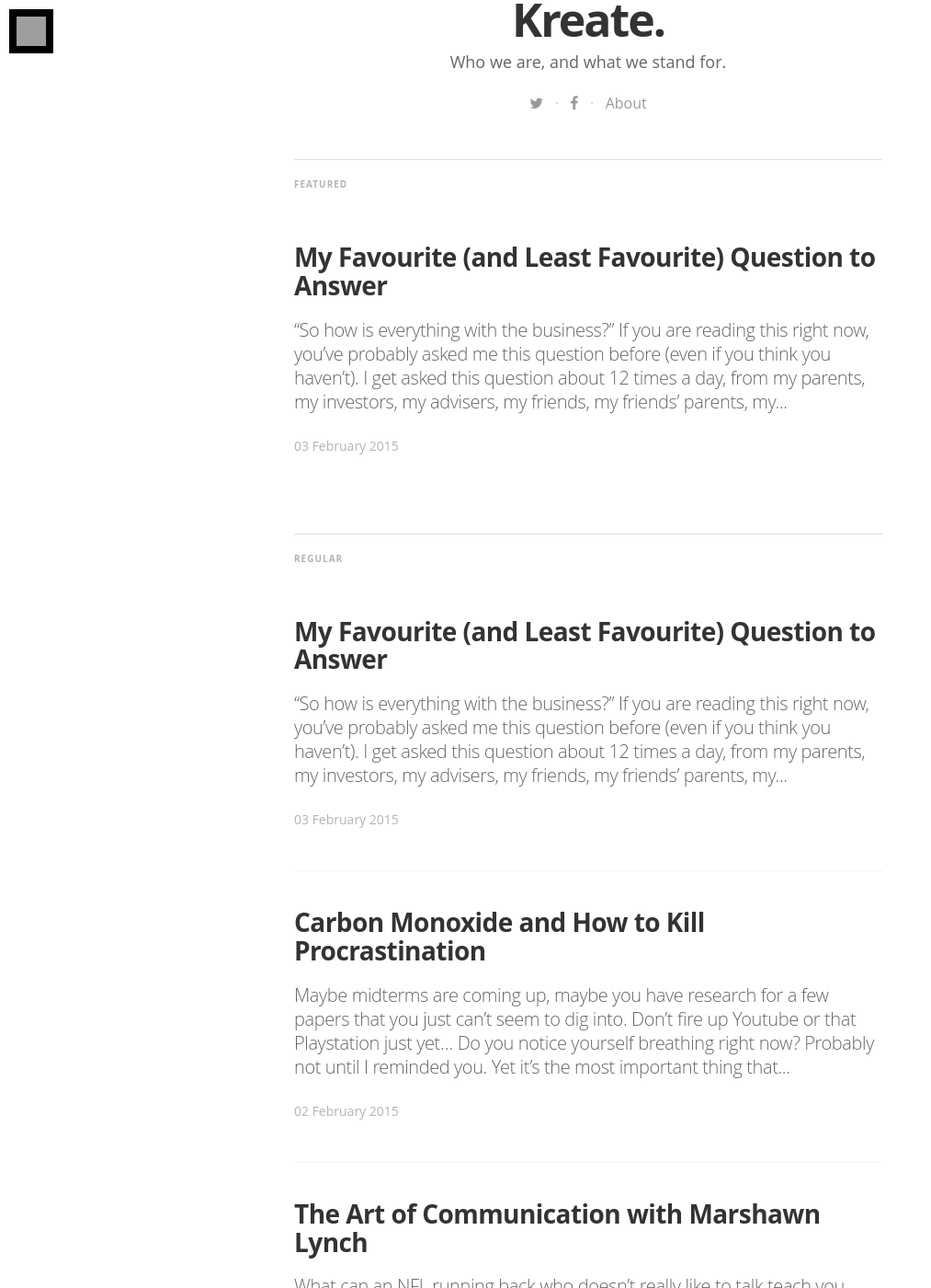
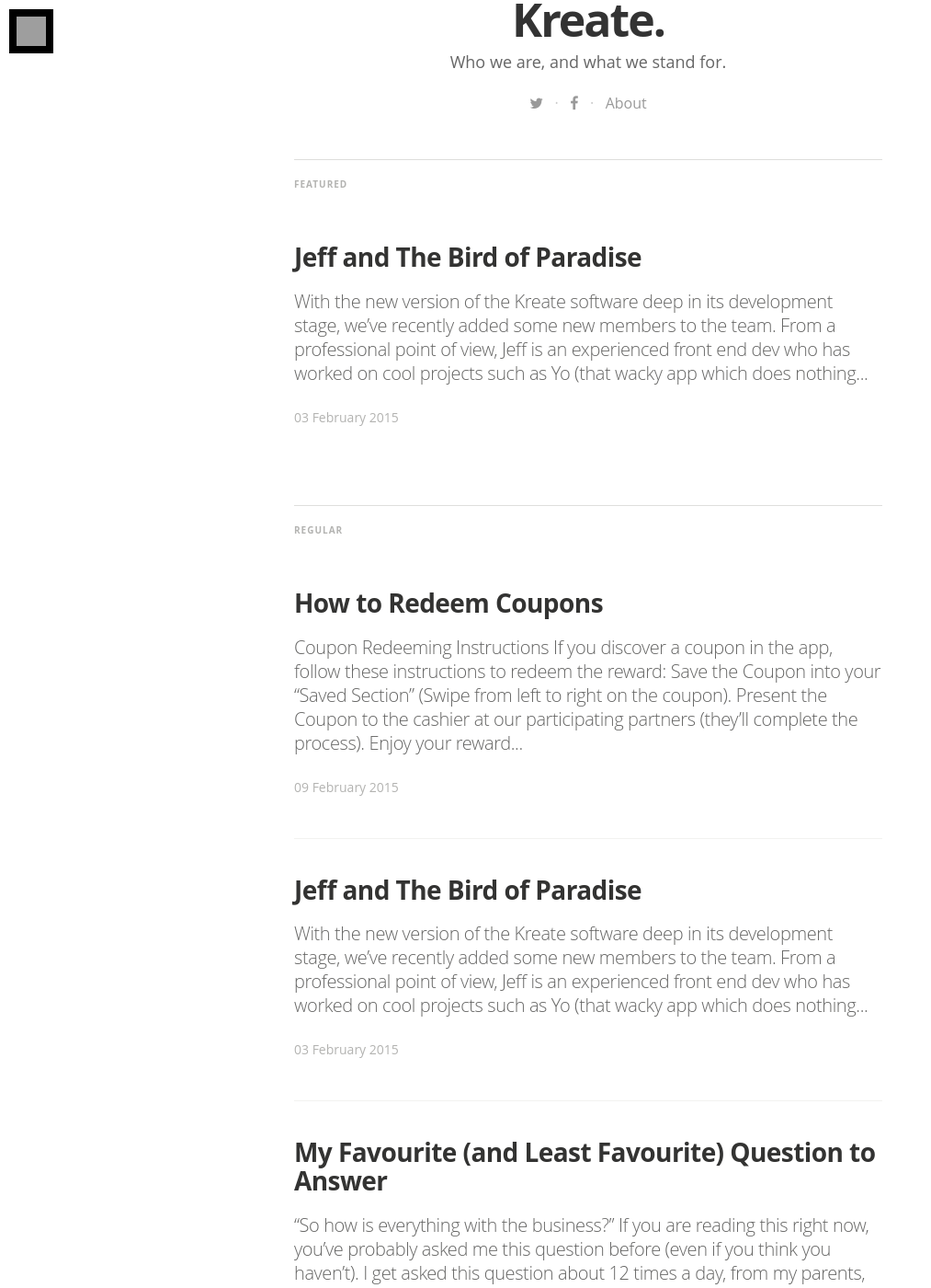
Before and after one commit to Kreate-Solutions/Kreate-Solutions.github.io, a Jekyll site: the page built from index.html, in a window 1280 px wide and 1400 px high, scrolled down 538 px. Shown: the whole window at 92% size, without its empty margins (0-1013 px from the left). Built offline with Jekyll 4.4.1, drawn with Linux system fonts in a browser that asks for light colours; nearby versions of some CDN libraries; some web fonts are replaced; Markdown is read by kramdown in place of the engine named in the settings; the list of posts is cut into pages by our own code; some of the changed text lies outside the part shown; grey boxes are pictures that could not be loaded.

Commit message:
Added blog post and "how to redeem coupons" thing

```diff
--- /dev/null
+++ b/_posts/2015-02-09-how-to-redeem-coupons.md
@@ -0,0 +1,22 @@
+---
+layout: post
+title:  "How to Redeem Coupons"
+date:   2015-02-09 10:20:46
+author: "Tom Zheng"
+tags:
+image:
+---
+
+# Coupon Redeeming Instructions
+
+If you discover a coupon in the app, follow these instructions to redeem the reward:
+
+1. Save the Coupon into your “Saved Section” (Swipe from left to right on the coupon).
+
+![Swipe to the right to save.](/assets/article_images/2015-02-09-how-to-redeem-coupons/coupons.jpg)
+
+2. Present the Coupon to the cashier at our participating partners (they'll complete the process).
+
+3. Enjoy your reward for staying informed!
+
+Still not clear enough? Send an email to [tom@kreate.ca](mailto:tom@kreate.ca) and he'll help you out.
--- /dev/null
+++ b/_posts/2015-02-09-jeff-and-the-bird-of-paradise.md
@@ -0,0 +1,72 @@
+---
+layout: post
+title:  "Jeff and The Bird of Paradise"
+date:   2015-02-03 10:24:46
+author: "Jack Han"
+tags: featured
+image: '/assets/article_images/2015-02-09-jeff-and-the-bird-of-paradise/bird-of-paradise.jpg'
+---
+
+## With the new version of the Kreate software deep in its development stage, we’ve recently added some new members to the team.
+
+---
+
+From a professional point of view, Jeff is an experienced front end dev who has worked on cool projects such as Yo (that wacky app which does nothing but sent “Yo” to people on your friends list) in San Francisco, Oakland, Toronto and Montreal.
+Beyond his technical abilities, Jeff is also a kind, mellow and open soul; a strict vegetarian with whom you can discuss almost any topic under the sun.
+
+On a cold Tuesday afternoon, Jeff shared with me the questionable things he has witnessed as man of mixed races in the Bay Area and also revealed that discrimination isn’t just an American phenomenon. He was once on holiday in Jamaica with his mother’s family, who is from the island. Out for a walk on a warm summer day, he decided to take a break and lie down in a grassy field. An elderly black woman walking by took one look at Jeff, turned to her friends and pronounced: “White man will sleep anywhere.”
+Jeff shared the story with a chuckle. He wasn’t going to let the comment get to him, and the absurdity of it all made the whole thing somewhat less offensive.
+
+---
+
+Here is a short story which happened recently:
+One morning, Jeff showed up to the office looking a little verklempt and totally unlike his usual self.
+“What’s the matter,” I inquired.
+
+“Have you ever been to the greenhouse at Concordia University?” he asked. I nodded to the affirmative.
+
+As Jeff explained, in his first week back in Montreal after living on the West Coast, he saw a magnificent plant in the windowsill of a store. He snapped a picture using his phone and asked all his friends on Facebook whether they knew what it was. No one did.
+Jeff continued to obsess about the unknown plant until one day he walked into an upscale flower shop and showed the picture to the girl at the counter.
+
+“Do you know what this is?”
+
+“Yes, this is a Bird of Paradise.” She responded
+
+“Do you have one here?”
+
+“No, you’d have to wait until next spring.”*
+
+But now, to Jeff’s delight, there it was in the Concordia Greenhouse seasonal plant sale. Nearly six feet tall, lush green leaves; perfection.
+
+Standing at the front of the line after having waited since the early morning, Jeff rushed to the plant, picked it up and was ready to pay when the employee at the sale asked him if he would like to leave it there for a few days so that it could be sprayed for bugs. Jeff happily obliged and left the building with the promise that his Bird of Paradise would be ready by the end of the week.
+Three days later, Jeff received an email from the employee stating that his plant had actually already been reserved for someone else and that the sale was never supposed to have gone through.
+
+This made Jeff furious, as he knew that the sale was first-come, first-served. They had no right to keep his plant.
+
+“Maybe his friend wanted it or something,” Jeff sighed.
+
+“So what are you going to do?”
+
+“Well, first I asked him how much he wanted for the plant and told him I’ll pay more,” Jeff quipped. “That didn’t work.”
+
+“Your first instinct was to try to bribe the guy? That’s a bit extreme,” I chuckled. Though, to be fair, I wasn’t emotionally invested in this whole ordeal. “What now?”
+
+“I tried emailing the guy a few times but he kept brushing it off and saying that there’s nothing he can do. How can I persuade him to give me the plant?”
+
+“Sometimes there’s a limit on what reasoning with someone over email can do. Where’s the plant now?”
+
+“Still back at the Greenhouse, I guess.”
+
+“Do you still have your receipt?”
+
+“Yeah.”
+
+“Then just go back and grab the plant. Just take it. It’s yours. If you need some muscle to fight the guy off, I’ll come with.”
+
+Jeff smiled. A few minutes later, he was on his way back downtown.
+
+As it turned out, Jeff didn’t need me to beat anyone up for him. After lunchtime, he emerged from the door with his Bird of Paradise. It now looks over him as he codes.
+
+---
+
+Not all problems have a technological solution. Just because we can reach nearly anyone with our smartphone, doesn’t mean it’ll be enough. As we discovered, sometimes you just need to get up, move your feet, and do it the old-fashioned way.
```
Also changed, not shown: _posts/2015-02-03-my-favourite-and-least-favourite-question-to-answer.md (+1 -1 lines), assets/article_images/2015-02-09-how-to-redeem-coupons/coupons.jpg (added), assets/article_images/2015-02-09-jeff-and-the-bird-of-paradise/bird-of-paradise.jpg (added).
